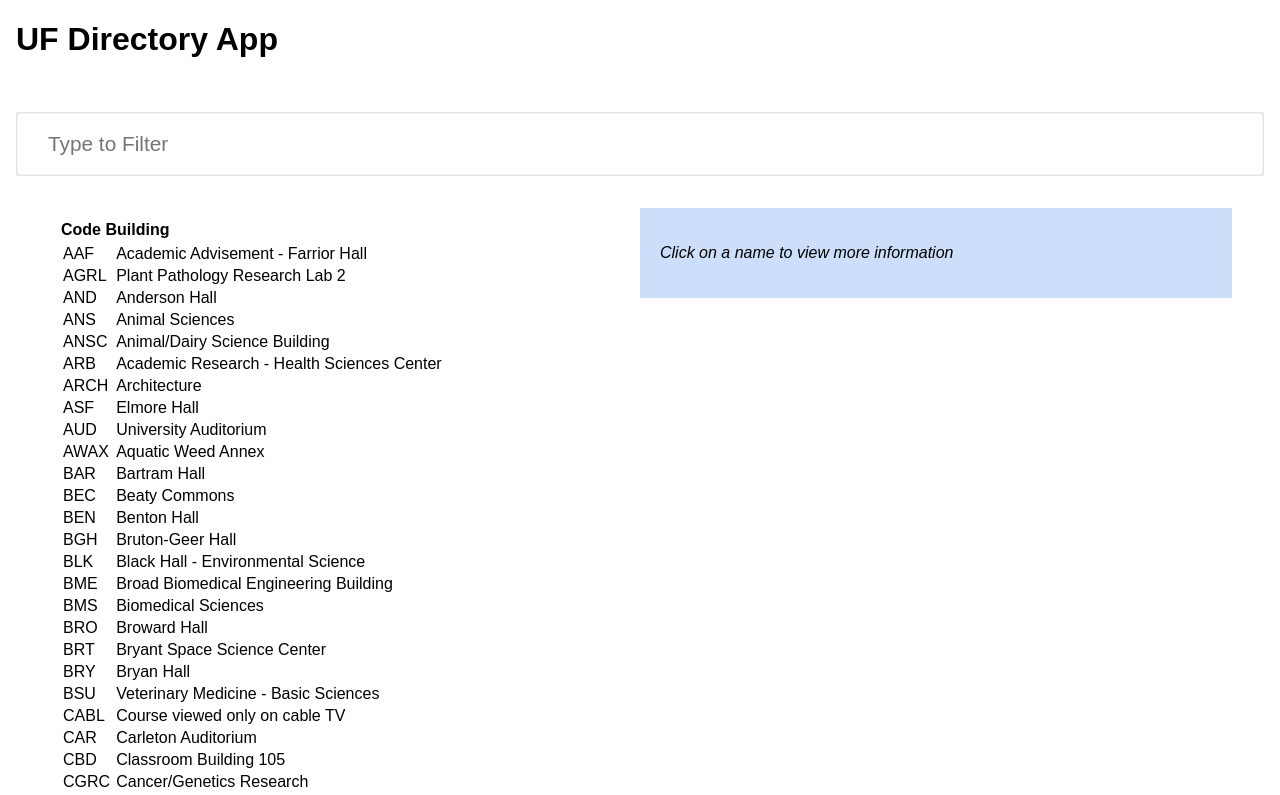
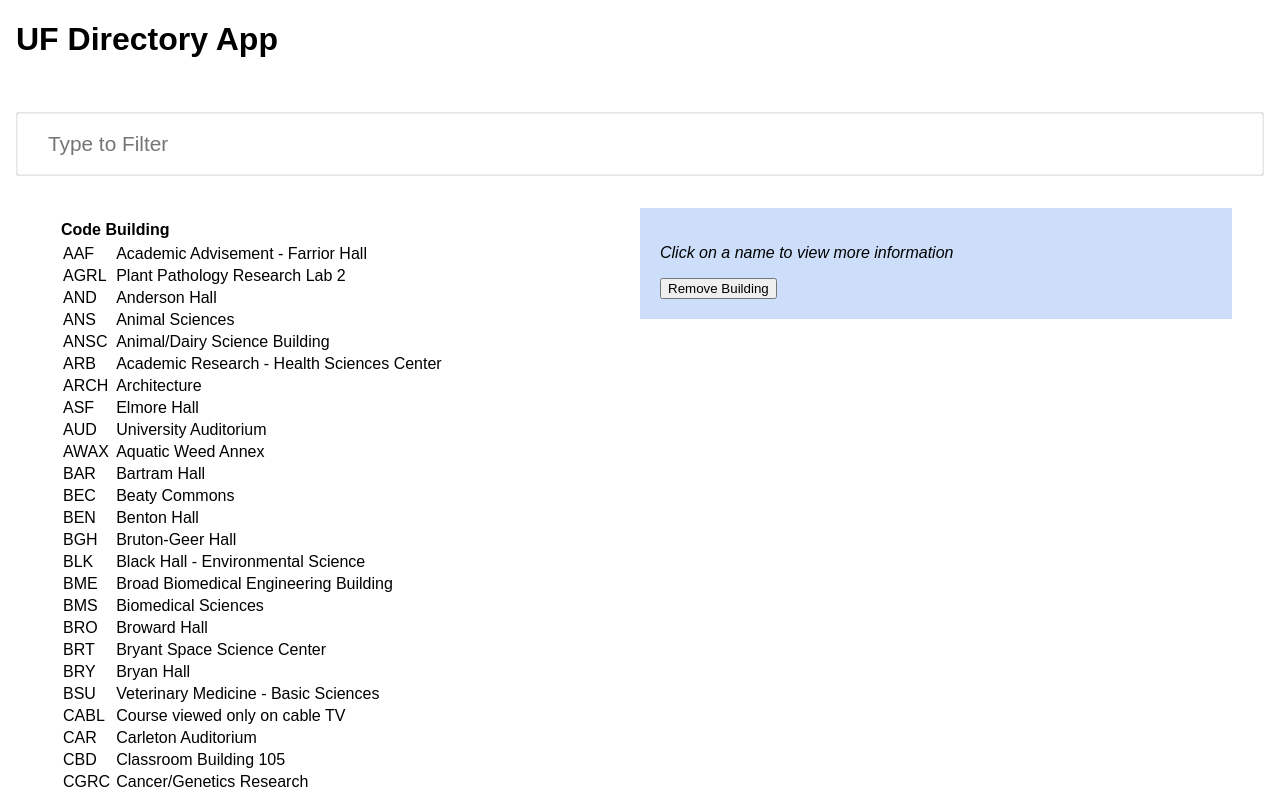
Before and after one commit to austinappel/Bootcamp4, a React (Create React App) app: page / in a window 1280 px wide. Shown: the top 795 px of the page. Built offline with nearby package versions, Linux system fonts and the light colour scheme.

Commit message:
added add and remove building components

```diff
--- a/src/App.js
+++ b/src/App.js
@@ -3,6 +3,8 @@
 import ViewBuilding from './components/ViewBuilding';
 import BuildingList from './components/BuildingList';
 import Credit from './components/Credit';
+import AddBuilding from './components/AddBuilding';
+import RemoveBuilding from './components/RemoveBuilding';
 
 class App extends React.Component {
   constructor(props) {
@@ -62,6 +64,7 @@
                 data={this.props.data}
                 selectedBuilding={this.state.selectedBuilding}
               />
+              <RemoveBuilding />
             </div>
           </div>
           <Credit />
--- /dev/null
+++ b/src/components/AddBuilding.js
@@ -0,0 +1,16 @@
+import React from 'react';
+
+class AddBuilding extends React.Component {
+
+	render() {
+		return (
+            <form>
+                <input
+                    type="button"
+                    value="Add Building"
+                />
+            </form>
+        )
+	}
+}
+export default AddBuilding;
--- /dev/null
+++ b/src/components/RemoveBuilding.js
@@ -0,0 +1,16 @@
+import React from 'react';
+
+class RemoveBuilding extends React.Component {
+
+	render() {
+		return (
+            <form>
+                <input
+                    type="button"
+                    value="Remove Building"
+                />
+            </form>
+        )
+	}
+}
+export default RemoveBuilding;
```
